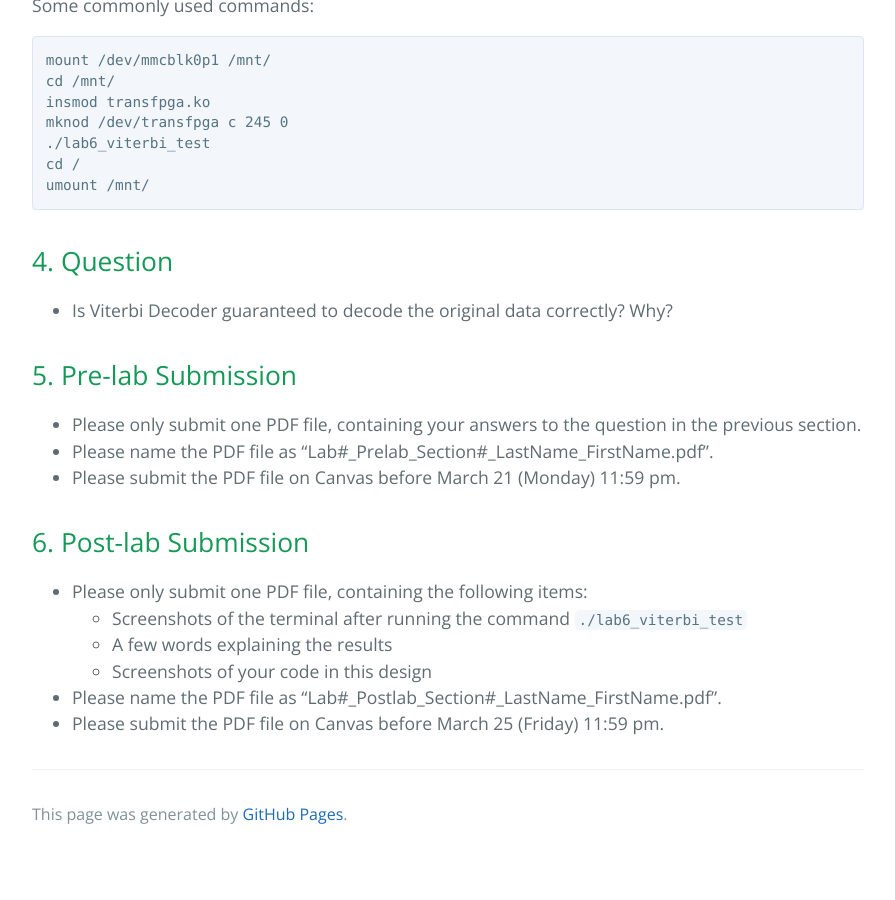
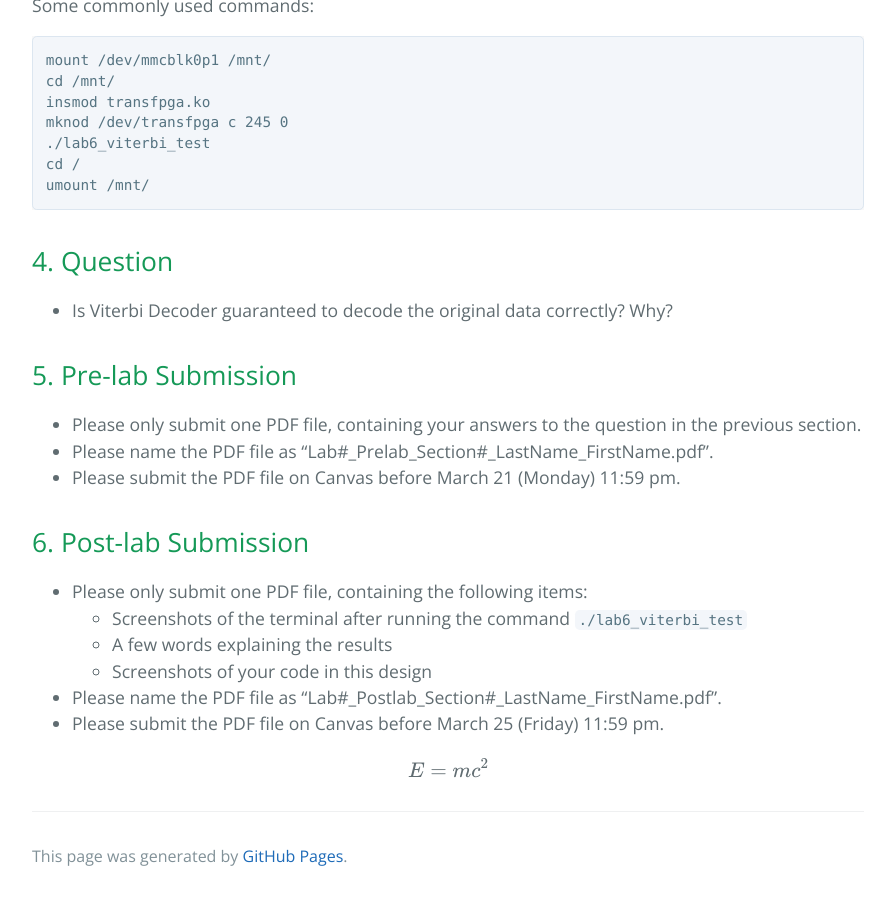
Before and after one commit to hailiangh/hailiangh.github.io, a Jekyll site: the page built from TA/ECEN689_Spring2022/lab7_manual.md, in a window 1280 px wide and 900 px high, scrolled down 6182 px. Shown: the whole window, without its empty margins (192-1087 px from the left). Built offline with Jekyll 4.4.1, drawn with Linux system fonts in a browser that asks for light colours; formulas are drawn with MathJax 3; the repository's description, which GitHub fills in, is left out; before the commit the page ends 7040 px from its top, so only the background shows below that.

Commit message:
Update lab7_manual.md

```diff
--- a/TA/ECEN689_Spring2022/lab7_manual.md
+++ b/TA/ECEN689_Spring2022/lab7_manual.md
@@ -122,3 +122,6 @@ umount /mnt/
     - Screenshots of your code in this design
 - Please name the PDF file as "Lab#_Postlab_Section#_LastName_FirstName.pdf".
 - Please submit the PDF file on Canvas before March 25 (Friday) 11:59 pm.
+
+
+$$E=mc^2$$
```
